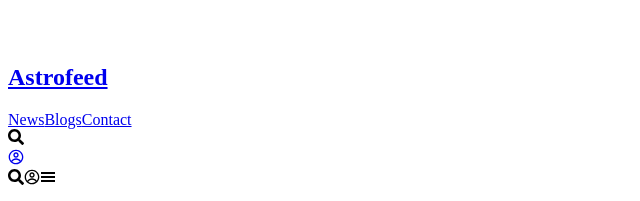
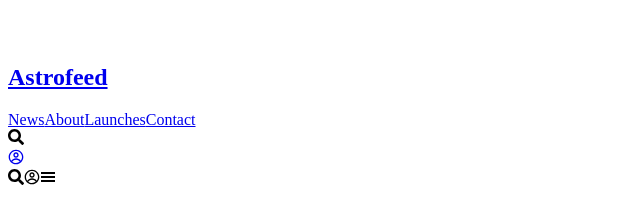
Before and after one commit to microhexagon/astro-feed, a Next.js app in the folder astrofeed-next/: page /news in a window 1280 px wide. Shown: the top 201 px of the page, without its empty margins (0-640 px from the left). Built offline with nearby package versions, Linux system fonts and the light colour scheme.

Commit message:
feat : adjust nav links

```diff
--- a/astrofeed-next/app/contact/page.tsx
+++ b/astrofeed-next/app/contact/page.tsx
@@ -27,7 +27,7 @@
 
 return (
     <>
-        <Navbar links={["News", "Blogs", "APOD"]} />
+        <Navbar links={["News", "Launches", "APOD"]} />
 
 
         <section className="bg-black text-white px-4 py-10 md:px-20">
--- a/astrofeed-next/app/news/page.tsx
+++ b/astrofeed-next/app/news/page.tsx
@@ -3,7 +3,7 @@
 export default function NewsPage() {
 return (
     <>
-        <Navbar links={["News", "Blogs", "Contact"]} />
+        <Navbar links={["News", "About", "Launches","Contact"]} />
     <main className="">
 
     </main>
--- a/astrofeed-next/app/page.tsx
+++ b/astrofeed-next/app/page.tsx
@@ -8,7 +8,7 @@
 export default function Home(){
     return (
         <>
-        <Navbar links={["APOD","News","Launches","Contact"]} />
+        <Navbar links={["APOD","News","Launches","Contact","About"]} />
         <div className='pt-10 pr-40 pb-10 pl-40 bg-gray-800 text-white '>
             <HeroSection/>
             <Featured/>
```
